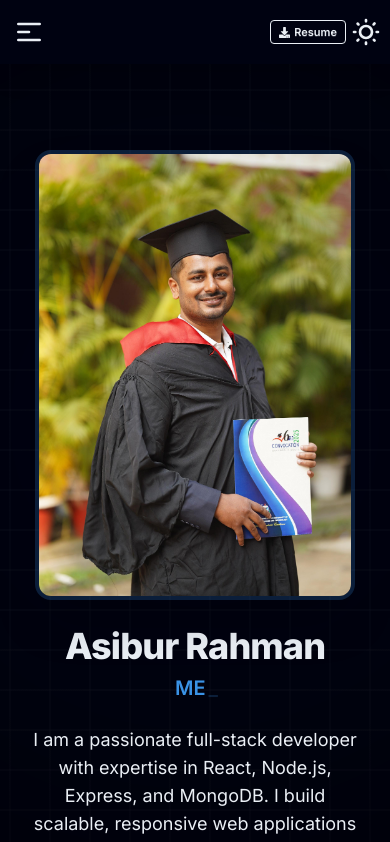
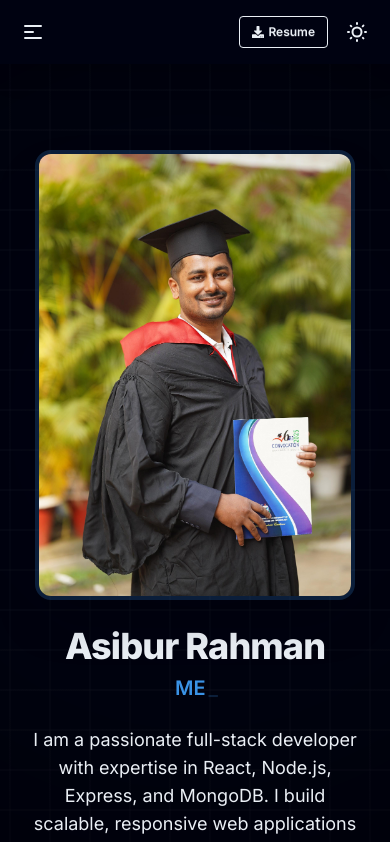
Before and after one commit to asiburrahman/portfolio_react, a Next.js app: page / in a window 390 px wide. Shown: the top 842 px of the page. Built offline with nearby package versions, Linux system fonts and the light colour scheme.

Commit message:
Standardize navbar component sizes for visual balance

```diff
--- a/src/components/Navbar.jsx
+++ b/src/components/Navbar.jsx
@@ -51,8 +51,8 @@ const Navbar = () => (
         <div className="navbar w-full lg:w-10/12 mx-auto px-2 md:px-4 flex justify-between items-center">
             <div className="navbar-start flex-1 flex items-center">
                 <div className="dropdown">
-                    <div tabIndex={0} role="button" className="btn btn-ghost lg:hidden p-1 min-h-0 h-auto">
-                        <svg xmlns="http://www.w3.org/2000/svg" className="h-8 w-8" fill="none" viewBox="0 0 24 24" stroke="currentColor">
+                    <div tabIndex={0} role="button" className="btn btn-ghost btn-sm lg:hidden">
+                        <svg xmlns="http://www.w3.org/2000/svg" className="h-6 w-6" fill="none" viewBox="0 0 24 24" stroke="currentColor">
                             <path strokeLinecap="round" strokeLinejoin="round" strokeWidth="2" d="M4 6h16M4 12h8m-8 6h16" />
                         </svg>
                     </div>
@@ -75,7 +75,7 @@ const Navbar = () => (
             </div>
 
             <div className="navbar-end flex-1 flex justify-end items-center gap-1 md:gap-2">
-                <a href="/asibur_rahman.pdf" download className="btn btn-outline btn-xs md:btn-sm flex items-center gap-1">
+                <a href="/asibur_rahman.pdf" download className="btn btn-outline btn-sm flex items-center gap-1">
                     <FaDownload /> <span>Resume</span>
                 </a>
                 <Theme />
--- a/src/components/Theme.jsx
+++ b/src/components/Theme.jsx
@@ -23,7 +23,7 @@ const Theme = () => {
   };
 
   return (
-    <label className="swap swap-rotate text-current">
+    <label className="swap swap-rotate btn btn-ghost btn-sm text-current">
       <input
         type="checkbox"
         onChange={handleToggle}
@@ -32,7 +32,7 @@ const Theme = () => {
 
       {/* sun icon */}
       <svg
-        className="swap-on h-8 w-8 fill-current"
+        className="swap-on h-6 w-6 fill-current"
         xmlns="http://www.w3.org/2000/svg"
         viewBox="0 0 24 24"
       >
@@ -41,7 +41,7 @@ const Theme = () => {
 
       {/* moon icon */}
       <svg
-        className="swap-off h-8 w-8 fill-current"
+        className="swap-off h-6 w-6 fill-current"
         xmlns="http://www.w3.org/2000/svg"
         viewBox="0 0 24 24"
       >
```
